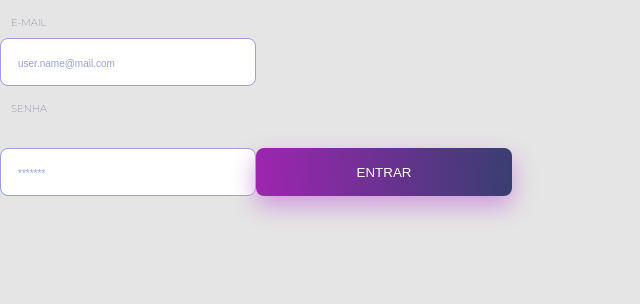
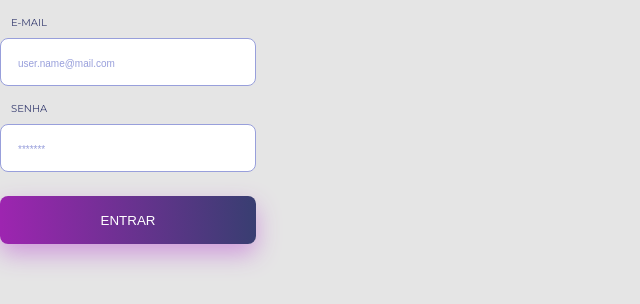
Before and after one commit to Guilospanck/challenge-login-frontend, a Next.js app: page /login/views/Form in a window 1280 px wide. Shown: the top 304 px of the page, without its empty margins (0-640 px from the left). Built offline with nearby package versions, Linux system fonts and the light colour scheme.

Commit message:
refactor: adding media queries to responsive layout

```diff
--- a/src/pages/_document.tsx
+++ b/src/pages/_document.tsx
@@ -42,7 +42,7 @@ export default class MyDocument extends Document {
         <Head>
           <meta charSet="utf-8" />
           <link rel="preconnect" href="https://fonts.gstatic.com" />
-          <link href="https://fonts.googleapis.com/css2?family=Montserrat:wght@100&display=swap" rel="stylesheet" />
+            <link href="https://fonts.googleapis.com/css2?family=Montserrat&display=swap" rel="stylesheet" />
 
           <link rel="icon" href="https://wisereducacao.com/images/logo-wiser.png" />
         </Head>
--- a/src/pages/login/views/Form/index.tsx
+++ b/src/pages/login/views/Form/index.tsx
@@ -27,7 +27,9 @@ const Form = () => {
       <InputContainer id="name" name="name" type="text" autoComplete="name" required placeholder="user.name@mail.com" />
       <LabelContainer htmlFor="name">SENHA</LabelContainer>
       <InputContainer id="pass" name="pass" type="password" autoComplete="pass" required placeholder="*******" />
-      <ButtonContainer type="submit">ENTRAR</ButtonContainer>
+      <div>
+        <ButtonContainer type="submit">ENTRAR</ButtonContainer>
+      </div>
     </form>
   )
 };
--- a/src/pages/login/views/index.tsx
+++ b/src/pages/login/views/index.tsx
@@ -17,7 +17,8 @@ const LoginView = ({ viewModel }: Props) => {
         <SubtitleContainer>Para acessar a plataforma, <br /> faça seu login.</SubtitleContainer>
         <Form />
         <ForgotUserAndPassContainer>Esqueceu seu login ou senha?
-Clique aqui</ForgotUserAndPassContainer>
+          Clique aqui
+        </ForgotUserAndPassContainer>
       </FormContainer>
     </Container>
   );
--- a/src/styles/global.ts
+++ b/src/styles/global.ts
@@ -10,6 +10,6 @@ export default createGlobalStyle`
   body {
     background: ${props => props.theme.colors.background};
     color: ${props => props.theme.colors.text};
-    font: 600 16px Montserrat, sans-serif;
+    font: 600 16px Montserrat;
   }
 `
```
Also changed, not shown: src/pages/login/views/styles.ts (+14 -7 lines).
